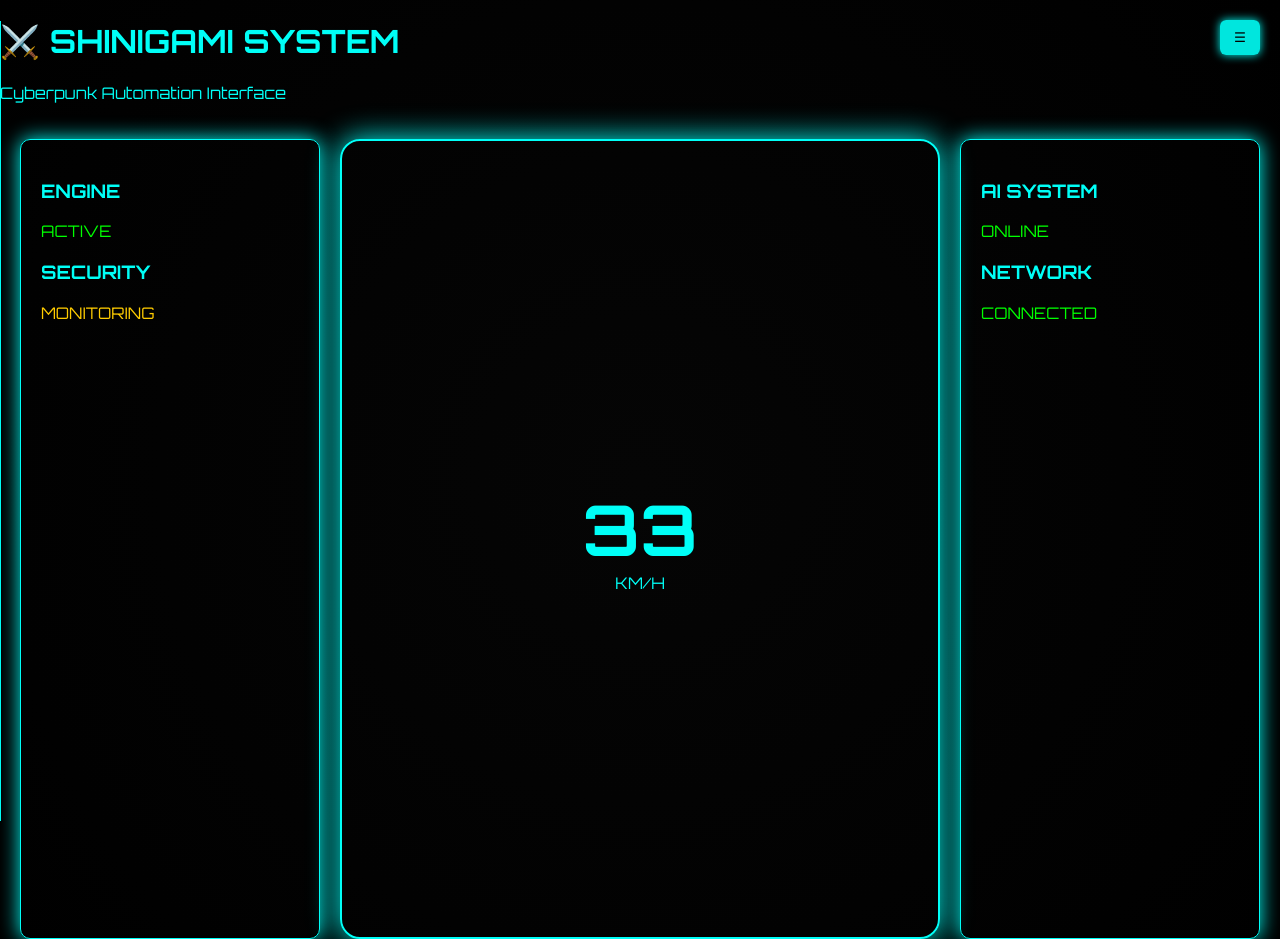
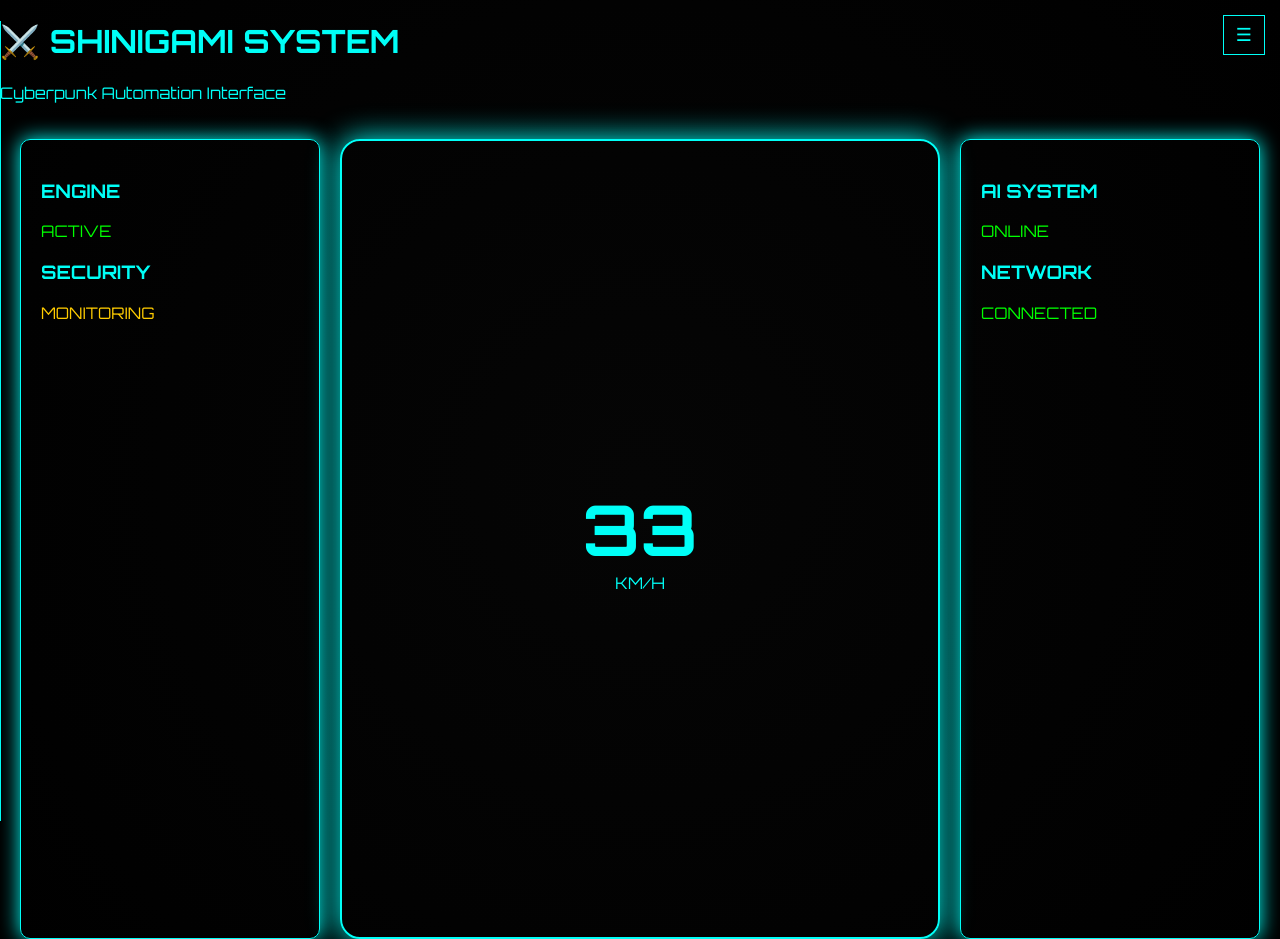
Before and after one commit to HRBsupport/Hiring, a plain HTML site: page index.html in a window 1280 px wide. Shown: the top 939 px of the page. Drawn offline with Linux system fonts and the light colour scheme.

Commit message:
Update style.css

```diff
--- a/css/style.css
+++ b/css/style.css
@@ -10,15 +10,14 @@ body {
 /* BUTTON */
 .menu-btn {
   position: fixed;
-  top: 20px;
-  right: 20px; /* pindah ke kanan */
-  background: rgba(0,255,247,0.9);
-  border: none;
-  padding: 10px 14px;
-  cursor: pointer;
+  top: 15px;
+  right: 15px;
+  background: transparent;
+  color: #00fff7;
+  border: 1px solid #00fff7;
+  padding: 8px 12px;
+  font-size: 18px;
   z-index: 1001;
-  border-radius: 6px;
-  box-shadow: 0 0 10px #00fff7;
 }
 
 /* SIDEBAR */
```
